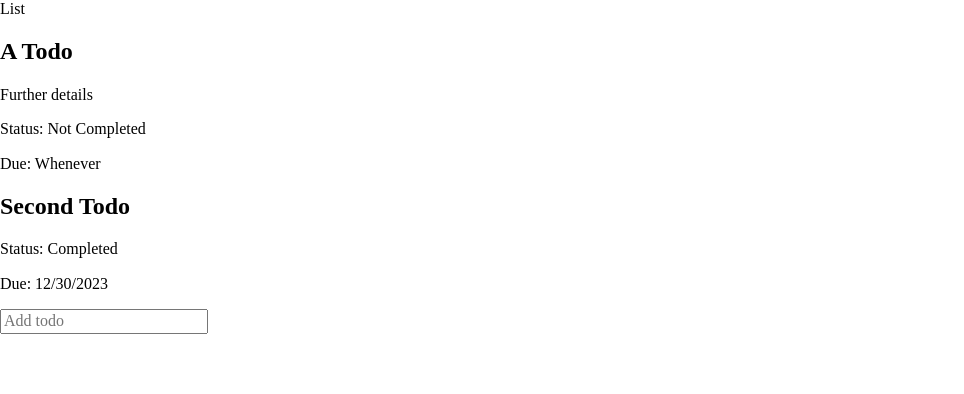
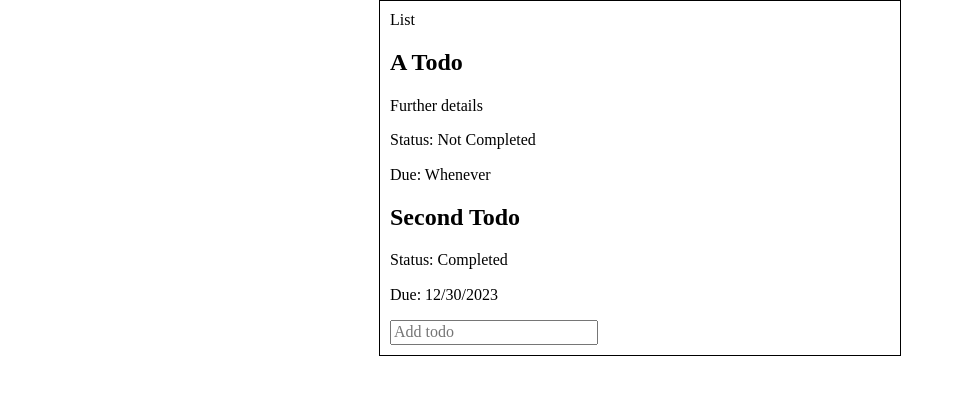
Before and after one commit to DamianDRuiz/toward, a React (Vite) app: page / in a window 1280 px wide. Shown: the top 394 px of the page, without its empty margins (0-964 px from the left). Built offline with nearby package versions, Linux system fonts and the light colour scheme.

Commit message:
App root styling

```diff
--- a/src/app/app.module.scss
+++ b/src/app/app.module.scss
@@ -1 +1,9 @@
 /* Your styles goes here. */
+
+.toward {
+  border: 1px solid #000;
+  width: 100%;
+  max-width: 500px;
+  margin: 0 auto;
+  padding: 10px;
+}
--- a/src/app/app.tsx
+++ b/src/app/app.tsx
@@ -2,6 +2,7 @@ import TodoInput from 'src/components/TodoInput/TodoInput'
 import TodoListComponent from 'src/components/TodoListComponent/TodoListComponent'
 import useTodos from 'src/hooks/useTodos/useTodos'
 import { DEFAULT_TODOS } from 'src/util/constants'
+import styles from './app.module.scss'
 
 export function App() {
   const {
@@ -12,14 +13,14 @@ export function App() {
     handleAddTodoSubmit,
   } = useTodos(DEFAULT_TODOS)
   return (
-    <>
+    <div className={styles.toward}>
       <TodoListComponent todos={todos} handleTodoClick={handleTodoClick} />
       <TodoInput
         input={addTodoInput}
         onChange={handleAddTodoInput}
         onSubmit={handleAddTodoSubmit}
       />
-    </>
+    </div>
   )
 }
 
```
